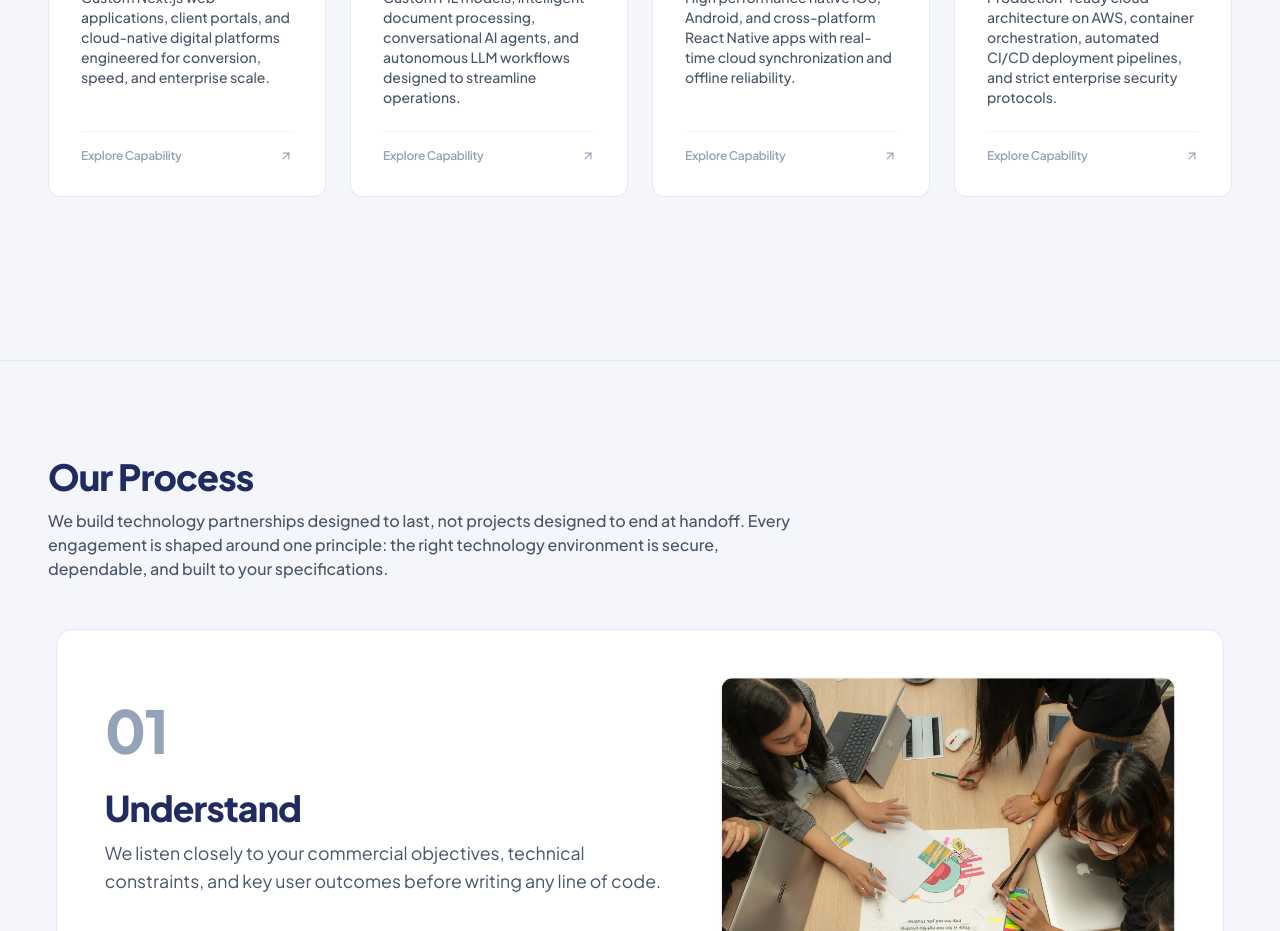
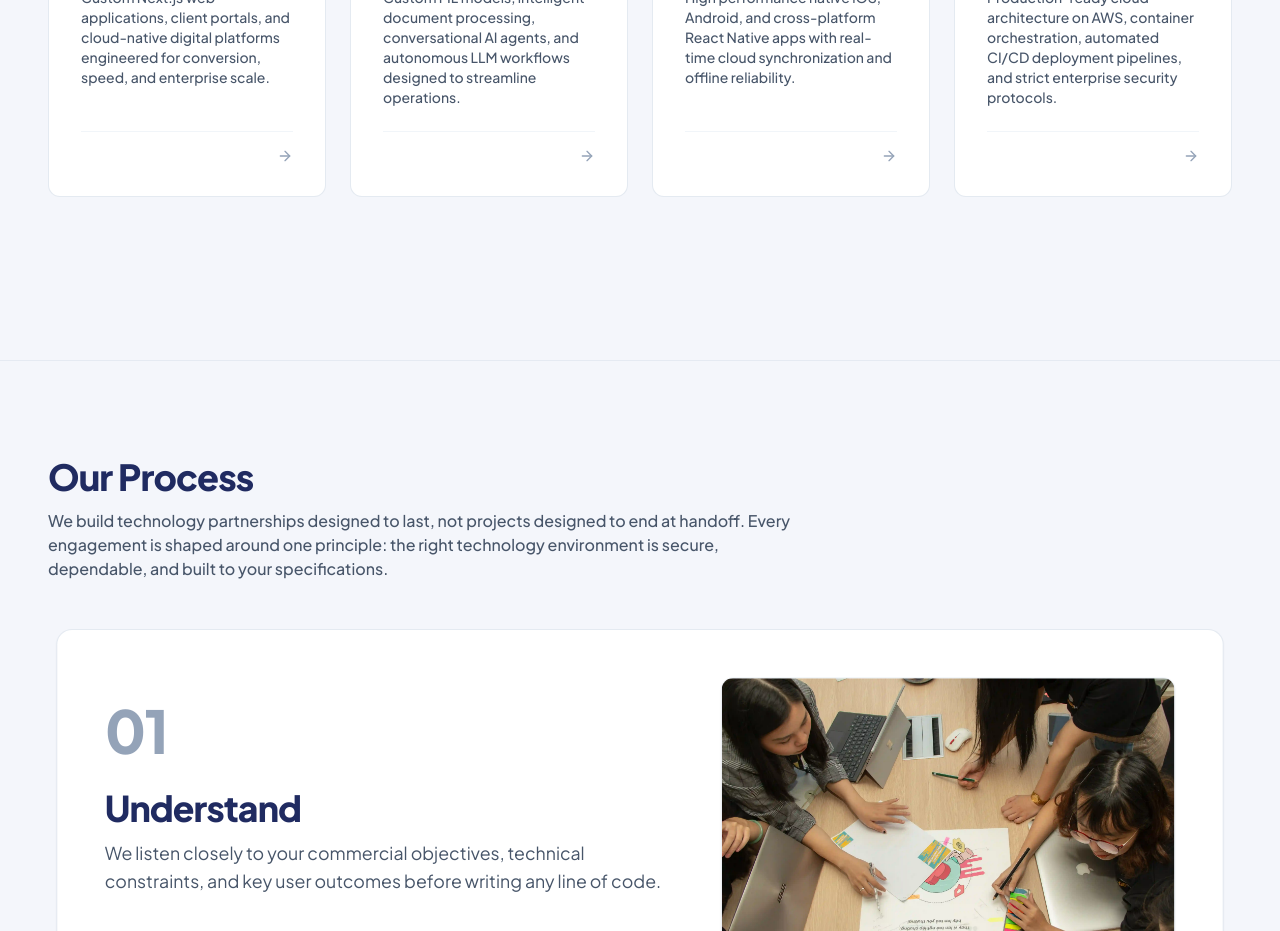
Before and after one commit to alishanea/arkanet-demo-, a Next.js app: page / in a window 1280 px wide. Shown: the part 2040-2971 px from the top of the page. Built offline with nearby package versions, Linux system fonts and the light colour scheme.

Commit message:
Remove Explore Capability text and replace with right-facing arrow with line

```diff
--- a/src/components/home/InteractiveShowcaseGrid.tsx
+++ b/src/components/home/InteractiveShowcaseGrid.tsx
@@ -2,7 +2,7 @@
 
 import React from "react";
 import Link from "next/link";
-import { ArrowUpRight } from "lucide-react";
+import { ArrowRight } from "lucide-react";
 
 export interface InteractiveShowcaseGridProps {
   onOpenBooking?: () => void;
@@ -84,10 +84,9 @@ export const InteractiveShowcaseGrid: React.FC<InteractiveShowcaseGridProps> = (
                   </p>
                 </div>
 
-                {/* Bottom Action Prompt with Small Arrow */}
-                <div className="pt-4 mt-6 border-t border-slate-100 flex items-center justify-between text-xs font-semibold font-sans text-slate-400 group-hover:text-[#202B61] transition-colors duration-200">
-                  <span className="tracking-tight">Explore Capability</span>
-                  <ArrowUpRight className="w-3.5 h-3.5 transition-transform duration-200 group-hover:scale-125" />
+                {/* Bottom Action Prompt - right-facing arrow with line */}
+                <div className="pt-4 mt-6 border-t border-slate-100 flex items-center justify-end text-slate-400 group-hover:text-[#202B61] transition-colors duration-200">
+                  <ArrowRight className="w-4 h-4 transition-transform duration-200 group-hover:translate-x-1.5" />
                 </div>
               </Link>
             );
```
